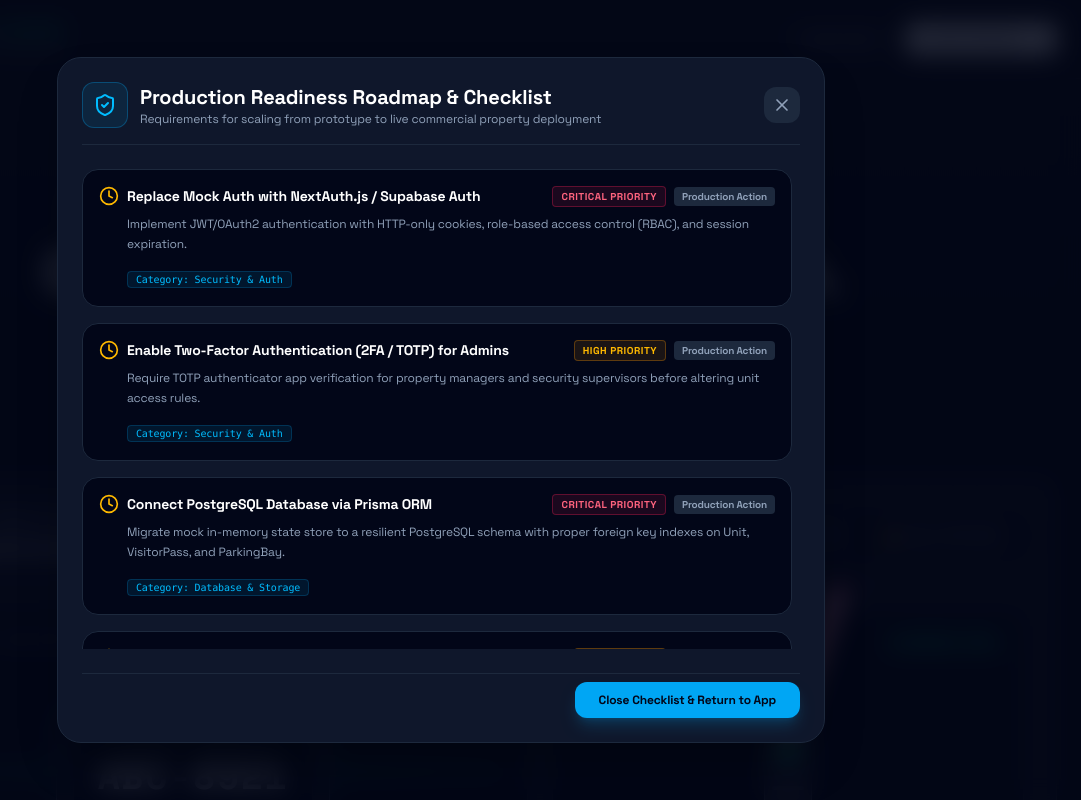
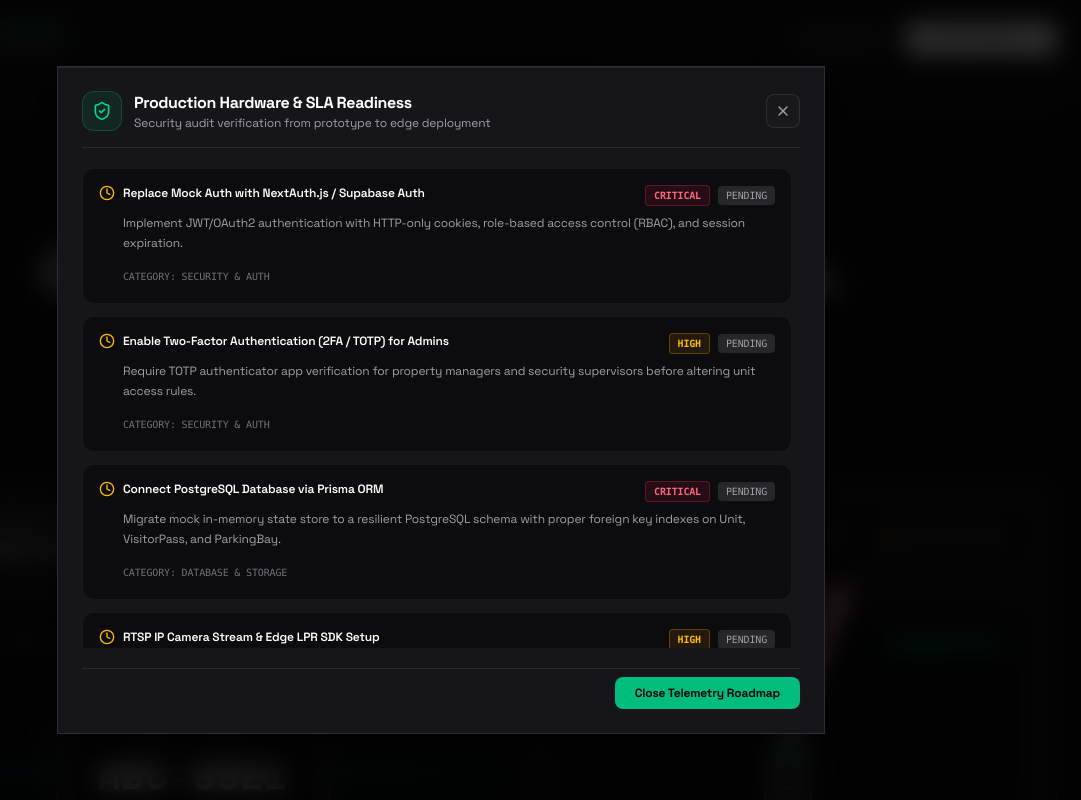
Before and after one commit to dillandeluxe/SentinelGuard, a Next.js app: page / in a window 1280 px wide. Both pictures are taken after a click on the button "System Specs". Shown: the top 800 px of the page, without its empty margins (199-1280 px from the left). Built offline with nearby package versions, Linux system fonts and the light colour scheme.

Commit message:
feat(shell): overhaul page.tsx and checklist modal with precision carbon navigation and telemetry

```diff
--- a/src/components/ProductionChecklistModal.tsx
+++ b/src/components/ProductionChecklistModal.tsx
@@ -20,28 +20,28 @@ interface ProductionChecklistModalProps {
 
 export const ProductionChecklistModal: React.FC<ProductionChecklistModalProps> = ({ onClose }) => {
   return (
-    <div className="fixed inset-0 bg-slate-950/85 backdrop-blur-md z-50 flex items-center justify-center p-4 overflow-y-auto">
-      <div className="bg-slate-900 border border-slate-800 rounded-3xl max-w-3xl w-full p-6 shadow-2xl space-y-6 my-8">
-        <div className="flex items-center justify-between border-b border-slate-800 pb-4">
+    <div className="fixed inset-0 bg-black/80 backdrop-blur-md z-50 flex items-center justify-center p-4 overflow-y-auto">
+      <div className="card-carbon-elevated max-w-3xl w-full p-6 space-y-5 my-8">
+        <div className="flex items-center justify-between border-b border-white/10 pb-4">
           <div className="flex items-center gap-3">
-            <div className="p-2.5 bg-sky-500/10 border border-sky-500/30 rounded-xl text-sky-400">
-              <ShieldCheck className="w-6 h-6" />
+            <div className="w-10 h-10 rounded-xl bg-emerald-500/10 border border-emerald-500/25 flex items-center justify-center text-emerald-400">
+              <ShieldCheck className="w-5 h-5" />
             </div>
             <div>
-              <h3 className="text-xl font-bold text-white">Production Readiness Roadmap & Checklist</h3>
-              <p className="text-xs text-slate-400">Requirements for scaling from prototype to live commercial property deployment</p>
+              <h3 className="text-base font-bold text-white tracking-tight">Production Hardware & SLA Readiness</h3>
+              <p className="text-xs text-zinc-400">Security audit verification from prototype to edge deployment</p>
             </div>
           </div>
           <button
             onClick={onClose}
-            className="p-2 text-slate-400 hover:text-white bg-slate-800 hover:bg-slate-700 rounded-xl transition font-bold text-sm"
+            className="btn-tactile p-2 text-zinc-400 hover:text-white bg-zinc-900 border border-white/10 rounded-lg text-xs"
           >
-            <X className="w-5 h-5" />
+            <X className="w-4 h-4" />
           </button>
         </div>
 
         {/* Checklist Categories */}
-        <div className="space-y-4 max-h-[60vh] overflow-y-auto pr-2">
+        <div className="space-y-3 max-h-[60vh] overflow-y-auto pr-2">
           {productionChecklist.map((item) => {
             const isCompleted = item.status === 'Completed_In_Demo';
             const isCritical = item.priority === 'Critical';
@@ -49,39 +49,39 @@ export const ProductionChecklistModal: React.FC<ProductionChecklistModalProps> =
             return (
               <div
                 key={item.id}
-                className="p-4 bg-slate-950 border border-slate-800 rounded-2xl space-y-2 hover:border-slate-700 transition"
+                className="p-4 bg-zinc-950/70 border border-white/5 rounded-xl space-y-2 hover:border-white/15 transition"
               >
                 <div className="flex items-start justify-between gap-3">
                   <div className="flex items-center gap-2">
                     {isCompleted ? (
-                      <CheckCircle2 className="w-5 h-5 text-emerald-400 shrink-0" />
+                      <CheckCircle2 className="w-4 h-4 text-emerald-400 shrink-0" />
                     ) : (
-                      <Clock className="w-5 h-5 text-amber-400 shrink-0" />
+                      <Clock className="w-4 h-4 text-amber-400 shrink-0" />
                     )}
-                    <h4 className="text-sm font-bold text-white">{item.title}</h4>
+                    <h4 className="text-xs font-semibold text-white">{item.title}</h4>
                   </div>
 
-                  <div className="flex items-center gap-2 shrink-0">
-                    <span className={`px-2 py-0.5 rounded text-[10px] font-bold uppercase tracking-wider ${
+                  <div className="flex items-center gap-2 shrink-0 font-mono text-[10px]">
+                    <span className={`px-2 py-0.5 rounded uppercase font-bold ${
                       isCritical ? 'bg-rose-500/10 text-rose-400 border border-rose-500/30' : 'bg-amber-500/10 text-amber-400 border border-amber-500/30'
                     }`}>
-                      {item.priority} Priority
+                      {item.priority}
                     </span>
-                    <span className={`px-2 py-0.5 rounded text-[10px] font-bold ${
-                      isCompleted ? 'bg-emerald-500/20 text-emerald-300' : 'bg-slate-800 text-slate-400'
+                    <span className={`px-2 py-0.5 rounded ${
+                      isCompleted ? 'bg-emerald-500/10 text-emerald-400 border border-emerald-500/20' : 'bg-zinc-800 text-zinc-400'
                     }`}>
-                      {isCompleted ? 'Demo Ready' : 'Production Action'}
+                      {isCompleted ? 'VERIFIED' : 'PENDING'}
                     </span>
                   </div>
                 </div>
 
-                <p className="text-xs text-slate-400 leading-relaxed pl-7">
+                <p className="text-xs text-zinc-400 leading-relaxed pl-6">
                   {item.description}
                 </p>
 
-                <div className="pl-7 pt-1">
-                  <span className="text-[10px] font-mono text-sky-400 bg-sky-500/10 px-2 py-0.5 rounded border border-sky-500/20">
-                    Category: {item.category}
+                <div className="pl-6 pt-0.5">
+                  <span className="text-[10px] font-mono text-zinc-500">
+                    CATEGORY: {item.category.toUpperCase()}
                   </span>
                 </div>
               </div>
@@ -90,12 +90,12 @@ export const ProductionChecklistModal: React.FC<ProductionChecklistModalProps> =
         </div>
 
         {/* Footer Action */}
-        <div className="pt-2 border-t border-slate-800 flex justify-end">
+        <div className="pt-2 border-t border-white/10 flex justify-end">
           <button
             onClick={onClose}
-            className="px-6 py-2.5 bg-sky-500 hover:bg-sky-400 text-slate-950 font-bold rounded-xl text-xs transition shadow-lg shadow-sky-500/20"
+            className="btn-tactile px-5 py-2 bg-emerald-500 hover:bg-emerald-400 text-zinc-950 font-bold rounded-lg text-xs"
           >
-            Close Checklist & Return to App
+            Close Telemetry Roadmap
           </button>
         </div>
       </div>
```
Also changed, not shown: src/app/page.tsx (+60 -50 lines).
